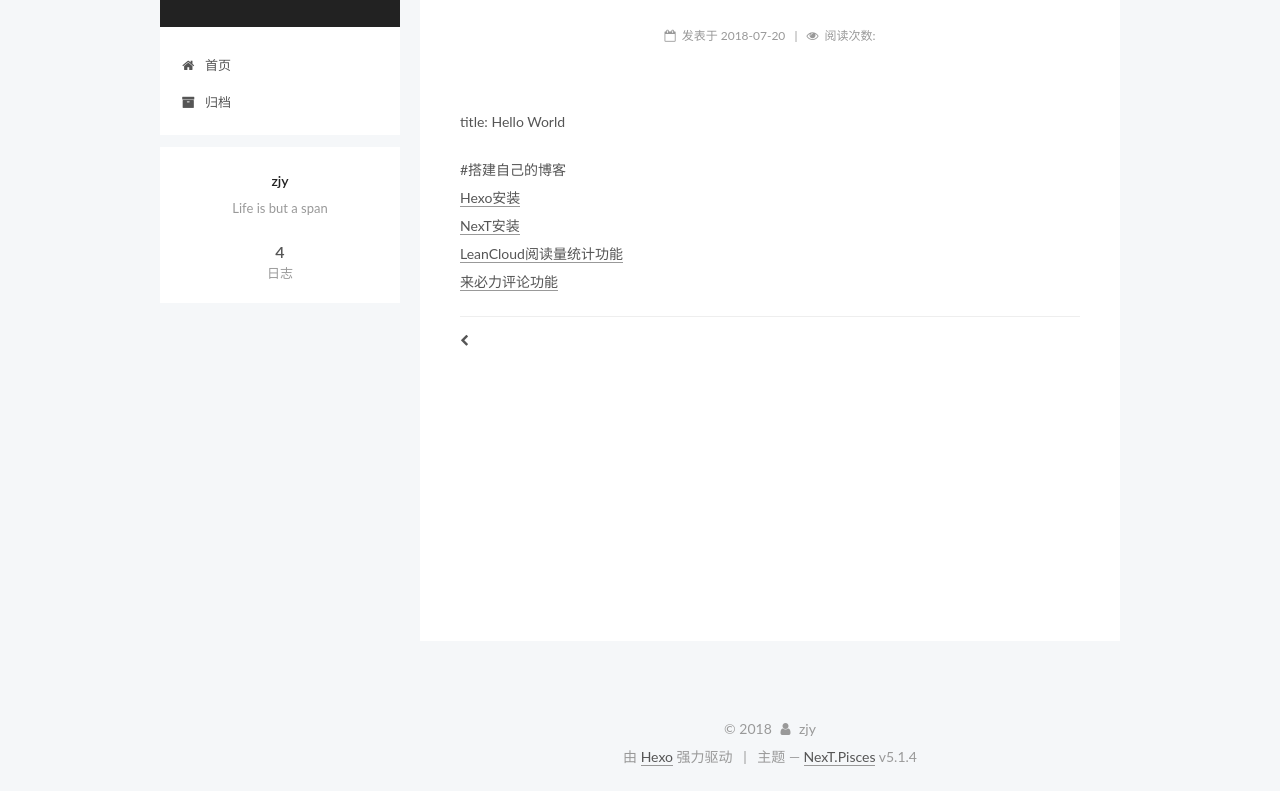
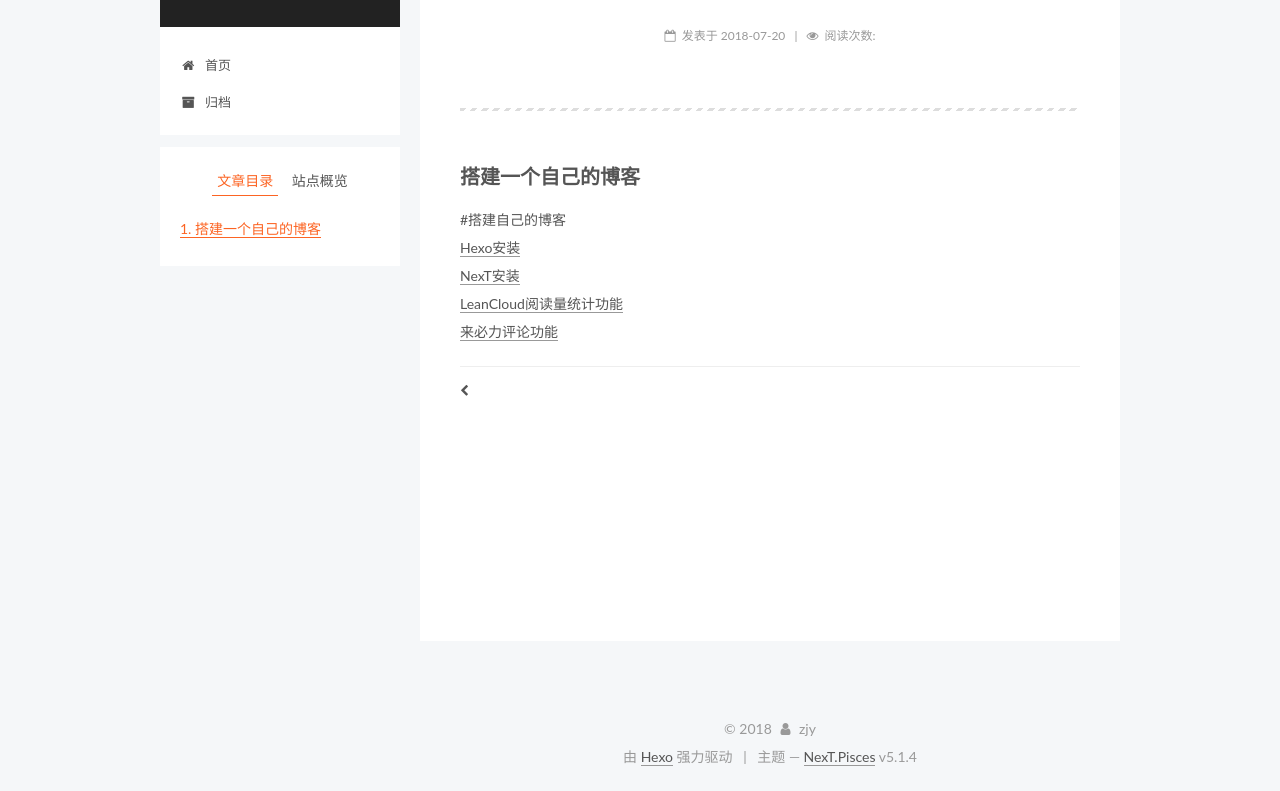
Before and after one commit to zjy19931111/zjy19931111.github.io, a plain HTML site: page 2018/07/20/MyFirstBlog/index.html in a window 1280 px wide. Shown: the part 62-853 px from the top of the page. Drawn offline with Linux system fonts and the light colour scheme; a script that the page names is missing.

Commit message:
Site updated: 2018-07-20 18:13:13

```diff
--- a/2018/07/20/MyFirstBlog/index.html
+++ b/2018/07/20/MyFirstBlog/index.html
@@ -79,17 +79,17 @@
 
 
 
-<meta name="description" content="title: Hello World #搭建自己的博客    Hexo安装    NexT安装    LeanCloud阅读量统计功能    来必力评论功能">
+<meta name="description" content="搭建一个自己的博客#搭建自己的博客    Hexo安装    NexT安装    LeanCloud阅读量统计功能    来必力评论功能">
 <meta property="og:type" content="article">
 <meta property="og:title" content="Hexo">
 <meta property="og:url" content="http://yoursite.com/2018/07/20/MyFirstBlog/index.html">
 <meta property="og:site_name" content="Hexo">
-<meta property="og:description" content="title: Hello World #搭建自己的博客    Hexo安装    NexT安装    LeanCloud阅读量统计功能    来必力评论功能">
+<meta property="og:description" content="搭建一个自己的博客#搭建自己的博客    Hexo安装    NexT安装    LeanCloud阅读量统计功能    来必力评论功能">
 <meta property="og:locale" content="zh-Hans">
-<meta property="og:updated_time" content="2018-07-20T10:11:24.010Z">
+<meta property="og:updated_time" content="2018-07-20T10:13:00.697Z">
 <meta name="twitter:card" content="summary">
 <meta name="twitter:title" content="Hexo">
-<meta name="twitter:description" content="title: Hello World #搭建自己的博客    Hexo安装    NexT安装    LeanCloud阅读量统计功能    来必力评论功能">
+<meta name="twitter:description" content="搭建一个自己的博客#搭建自己的博客    Hexo安装    NexT安装    LeanCloud阅读量统计功能    来必力评论功能">
 
 
 
@@ -310,8 +310,8 @@
 
 
 
-        <p>title: Hello World</p>
-<p>#搭建自己的博客<br>    <a href="https://hexo.io/zh-cn/docs/" target="_blank" rel="noopener">Hexo安装</a><br>    <a href="http://theme-next.iissnan.com/getting-started.html" target="_blank" rel="noopener">NexT安装</a><br>    <a href="https://notes.wanghao.work/2015-10-21-%E4%B8%BANexT%E4%B8%BB%E9%A2%98%E6%B7%BB%E5%8A%A0%E6%96%87%E7%AB%A0%E9%98%85%E8%AF%BB%E9%87%8F%E7%BB%9F%E8%AE%A1%E5%8A%9F%E8%83%BD.html#%E9%85%8D%E7%BD%AELeanCloud" target="_blank" rel="noopener">LeanCloud阅读量统计功能</a><br>    <a href="https://livere.com/" target="_blank" rel="noopener">来必力评论功能</a></p>
+        <hr>
+<h2 id="搭建一个自己的博客"><a href="#搭建一个自己的博客" class="headerlink" title="搭建一个自己的博客"></a>搭建一个自己的博客</h2><p>#搭建自己的博客<br>    <a href="https://hexo.io/zh-cn/docs/" target="_blank" rel="noopener">Hexo安装</a><br>    <a href="http://theme-next.iissnan.com/getting-started.html" target="_blank" rel="noopener">NexT安装</a><br>    <a href="https://notes.wanghao.work/2015-10-21-%E4%B8%BANexT%E4%B8%BB%E9%A2%98%E6%B7%BB%E5%8A%A0%E6%96%87%E7%AB%A0%E9%98%85%E8%AF%BB%E9%87%8F%E7%BB%9F%E8%AE%A1%E5%8A%9F%E8%83%BD.html#%E9%85%8D%E7%BD%AELeanCloud" target="_blank" rel="noopener">LeanCloud阅读量统计功能</a><br>    <a href="https://livere.com/" target="_blank" rel="noopener">来必力评论功能</a></p>
 
 
     </div>
@@ -402,8 +402,17 @@
 
 
 
+        <ul class="sidebar-nav motion-element">
+          <li class="sidebar-nav-toc sidebar-nav-active" data-target="post-toc-wrap">
+            文章目录
+          </li>
+          <li class="sidebar-nav-overview" data-target="site-overview-wrap">
+            站点概览
+          </li>
+        </ul>
 
-      <section class="site-overview-wrap sidebar-panel sidebar-panel-active">
+
+      <section class="site-overview-wrap sidebar-panel">
         <div class="site-overview">
           <div class="site-author motion-element" itemprop="author" itemscope itemtype="http://schema.org/Person">
 
@@ -445,6 +454,22 @@
         </div>
       </section>
 
+
+      <!--noindex-->
+        <section class="post-toc-wrap motion-element sidebar-panel sidebar-panel-active">
+          <div class="post-toc">
+
+
+
+
+
+
+              <div class="post-toc-content"><ol class="nav"><li class="nav-item nav-level-2"><a class="nav-link" href="#搭建一个自己的博客"><span class="nav-number">1.</span> <span class="nav-text">搭建一个自己的博客</span></a></li></ol></div>
+
+
+          </div>
+        </section>
+      <!--/noindex-->
 
 
 
```
Also changed, not shown: index.html (+2 -2 lines).
